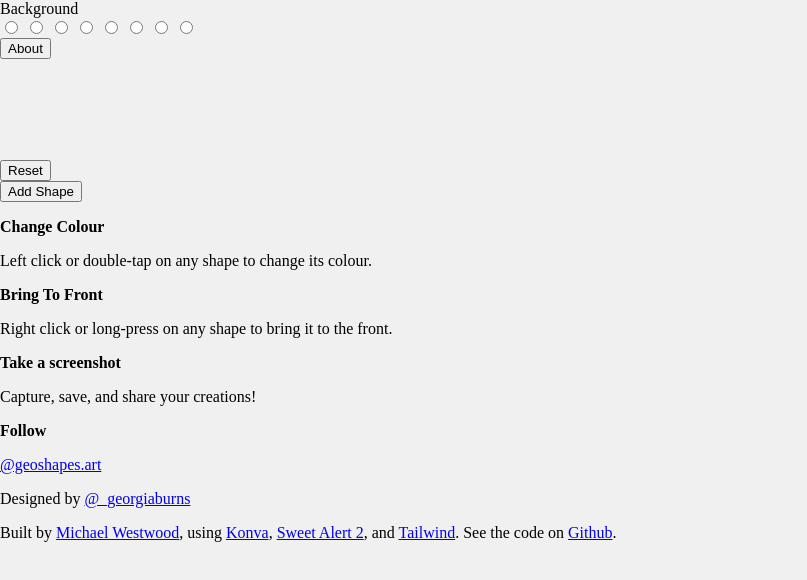
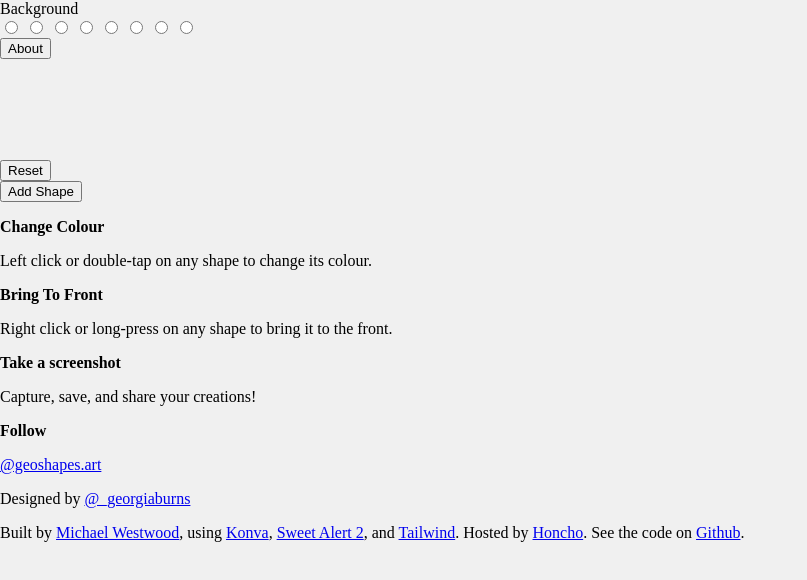
Before and after one commit to mijewe/draggyshapes, a website built with webpack: page index.html in a window 1280 px wide. Shown: the whole page, without its empty margins (0-807 px from the left). Built offline with nearby package versions, Linux system fonts and the light colour scheme; some packages are replaced by stand-ins of ours; a script that the page names is missing; files whose address does not match are found by name; a web font is replaced by a local one.

Commit message:
added honcho to humans

```diff
--- a/index.html
+++ b/index.html
@@ -99,7 +99,7 @@
 		</div>
 
 		<div class="mb-4">
-			<p>Built by <a target="_blank" href="https://www.linkedin.com/in/michael-westwood-45869744/">Michael Westwood</a>, using <a target="_blank" href="https://konvajs.org/">Konva</a>, <a target="_blank" href="https://sweetalert2.github.io/">Sweet Alert 2</a>, and <a href="https://tailwindcss.com/">Tailwind</a>. See the code on <a target="_blank" href="https://github.com/mijewe/draggyshapes">Github</a>.</p>
+			<p>Built by <a target="_blank" href="https://www.linkedin.com/in/michael-westwood-45869744/">Michael Westwood</a>, using <a target="_blank" href="https://konvajs.org/">Konva</a>, <a target="_blank" href="https://sweetalert2.github.io/">Sweet Alert 2</a>, and <a href="https://tailwindcss.com/">Tailwind</a>. Hosted by <a href="https://honcho.agency">Honcho</a>. See the code on <a target="_blank" href="https://github.com/mijewe/draggyshapes">Github</a>.</p>
 		</div>
 	</div>
 
```
